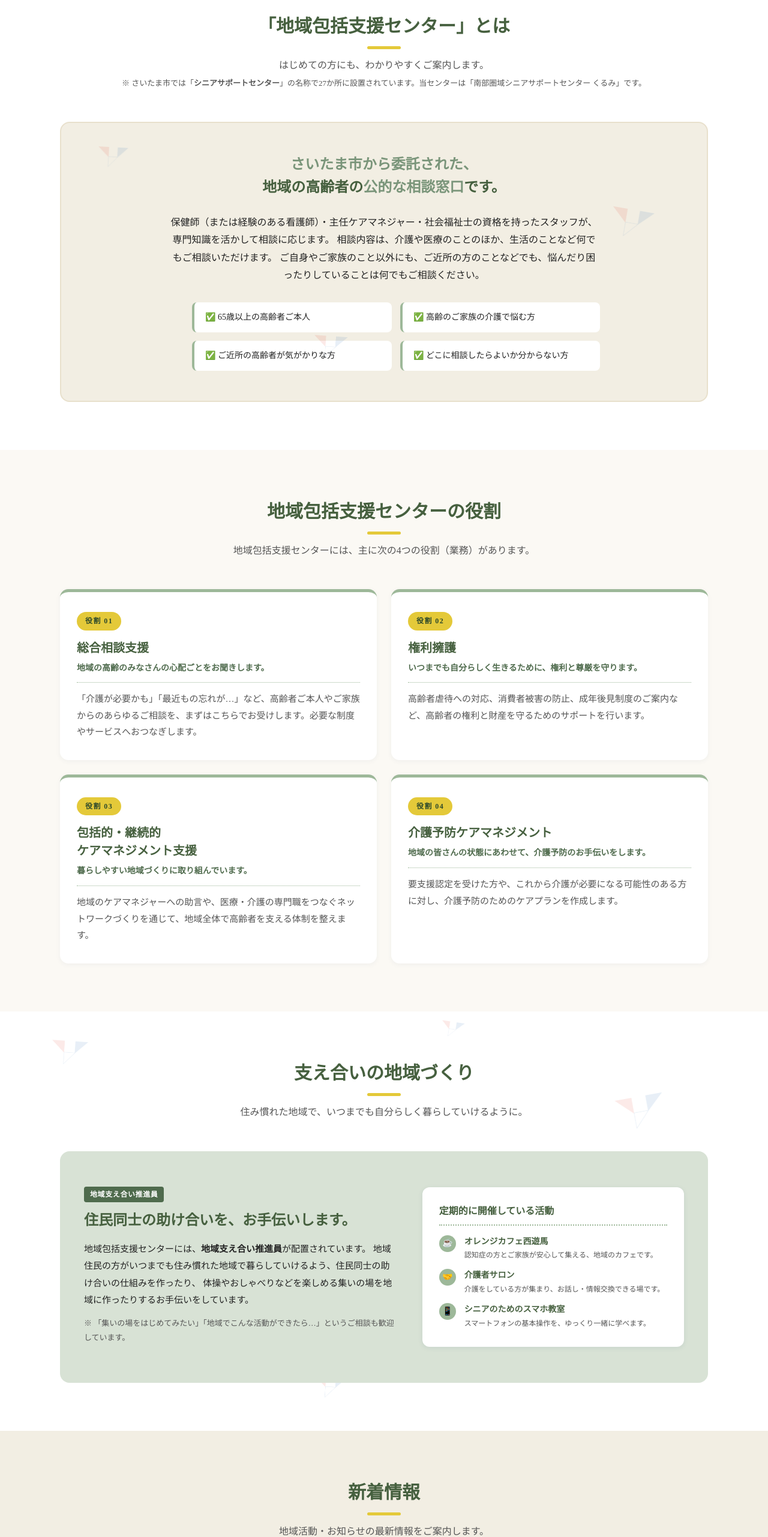
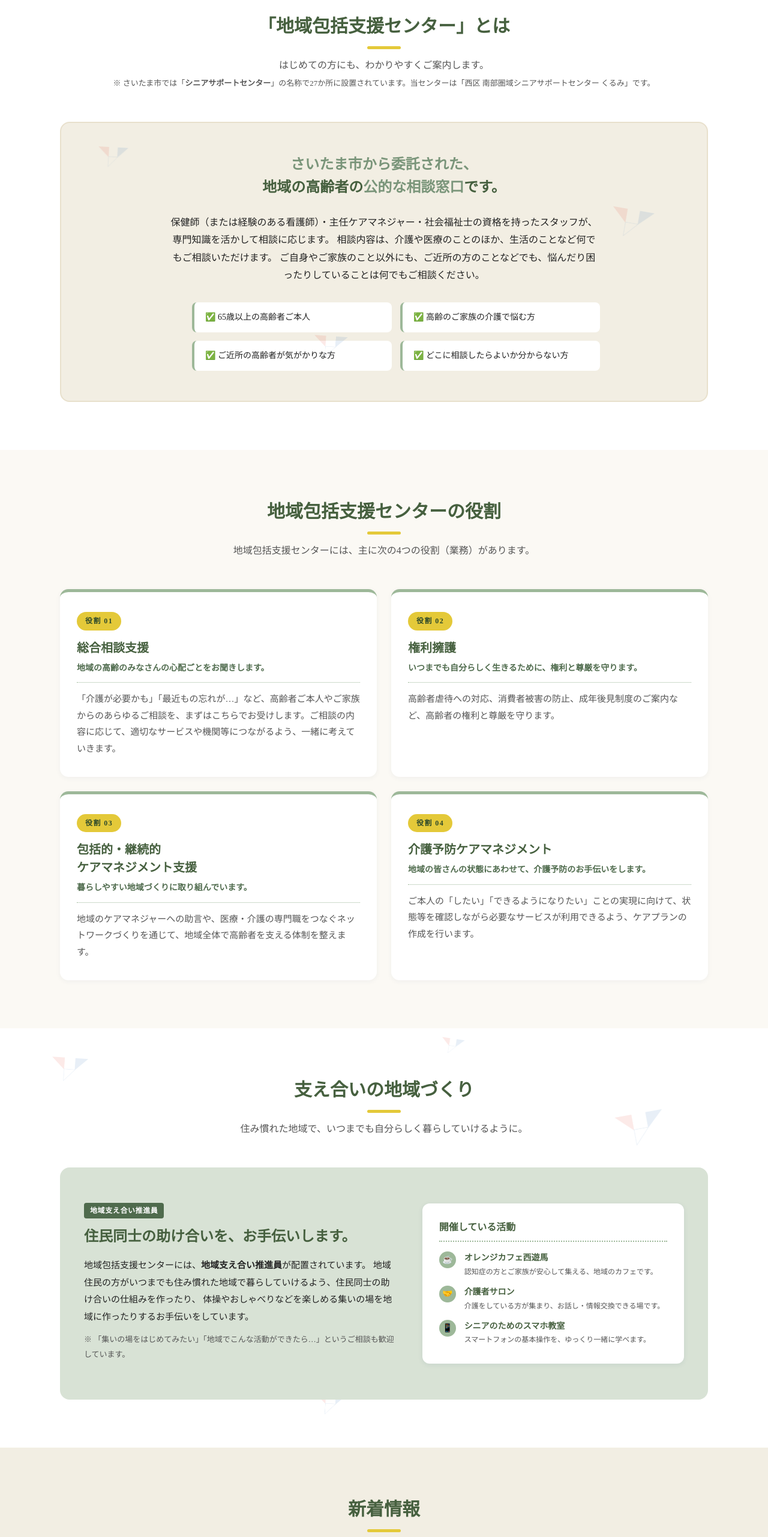
Before and after one commit to yuzawa-web/houkatsu-kurumi-test, a plain HTML site: page index.html in a window 1280 px wide. Shown: the part 1340-3902 px from the top of the page at 60% size. Drawn offline with Linux system fonts and the light colour scheme; a web font is replaced by a local one.

Commit message:
Add files via upload

```diff
--- a/index.html
+++ b/index.html
@@ -793,7 +793,7 @@
   <div class="section-inner">
     <div class="section-head">
       <h2>「地域包括支援センター」とは</h2>
-      <p>はじめての方にも、わかりやすくご案内します。<br><span style="font-size:13px;">※ さいたま市では「<strong>シニアサポートセンター</strong>」の名称で27か所に設置されています。当センターは「南部圏域シニアサポートセンター くるみ」です。</span></p>
+      <p>はじめての方にも、わかりやすくご案内します。<br><span style="font-size:13px;">※ さいたま市では「<strong>シニアサポートセンター</strong>」の名称で27か所に設置されています。当センターは「西区 南部圏域シニアサポートセンター くるみ」です。</span></p>
     </div>
     <div class="intro-card">
       <p class="leader">
@@ -828,13 +828,13 @@
         <div class="num">役割 01</div>
         <h3>総合相談支援</h3>
         <p class="sub">地域の高齢のみなさんの心配ごとをお聞きします。</p>
-        <p>「介護が必要かも」「最近もの忘れが…」など、高齢者ご本人やご家族からのあらゆるご相談を、まずはこちらでお受けします。必要な制度やサービスへおつなぎします。</p>
+        <p>「介護が必要かも」「最近もの忘れが…」など、高齢者ご本人やご家族からのあらゆるご相談を、まずはこちらでお受けします。ご相談の内容に応じて、適切なサービスや機関等につながるよう、一緒に考えていきます。</p>
       </div>
       <div class="service-card">
         <div class="num">役割 02</div>
         <h3>権利擁護</h3>
         <p class="sub">いつまでも自分らしく生きるために、権利と尊厳を守ります。</p>
-        <p>高齢者虐待への対応、消費者被害の防止、成年後見制度のご案内など、高齢者の権利と財産を守るためのサポートを行います。</p>
+        <p>高齢者虐待への対応、消費者被害の防止、成年後見制度のご案内など、高齢者の権利と尊厳を守ります。</p>
       </div>
       <div class="service-card">
         <div class="num">役割 03</div>
@@ -846,7 +846,7 @@
         <div class="num">役割 04</div>
         <h3>介護予防ケアマネジメント</h3>
         <p class="sub">地域の皆さんの状態にあわせて、介護予防のお手伝いをします。</p>
-        <p>要支援認定を受けた方や、これから介護が必要になる可能性のある方に対し、介護予防のためのケアプランを作成します。</p>
+        <p>ご本人の「したい」「できるようになりたい」ことの実現に向けて、状態等を確認しながら必要なサービスが利用できるよう、ケアプランの作成を行います。</p>
       </div>
     </div>
   </div>
@@ -881,7 +881,7 @@
         </p>
       </div>
       <div class="activities">
-        <h4>定期的に開催している活動</h4>
+        <h4>開催している活動</h4>
         <ul>
           <li>
             <span class="ico">☕</span>
@@ -966,7 +966,7 @@
       <div class="target-card">
         <div class="ico">🩺</div>
         <h3>健康・もの忘れ</h3>
-        <p>もの忘れが気になる、外出が減ってきた、といった健康面の心配にも保健師が対応します。</p>
+        <p>もの忘れが気になる、外出が減ってきた、といった健康面の心配にも対応します。</p>
       </div>
       <div class="target-card">
         <div class="ico">🛡️</div>
@@ -1088,7 +1088,7 @@
       <div class="head">
         <span class="area-label">さいたま市西区南部圏域 担当</span>
         <h3>地域包括支援センターくるみ</h3>
-        <span style="display:block;margin-top:6px;font-size:12px;opacity:0.9;">さいたま市の名称：南部圏域シニアサポートセンター くるみ</span>
+        <span style="display:block;margin-top:6px;font-size:12px;opacity:0.9;">さいたま市の名称：西区 南部圏域シニアサポートセンター くるみ</span>
       </div>
       <div class="body">
         <div class="info-row"><span class="lbl">所在地</span><span>〒331-0061<br>さいたま市西区西遊馬771-2</span></div>
```
